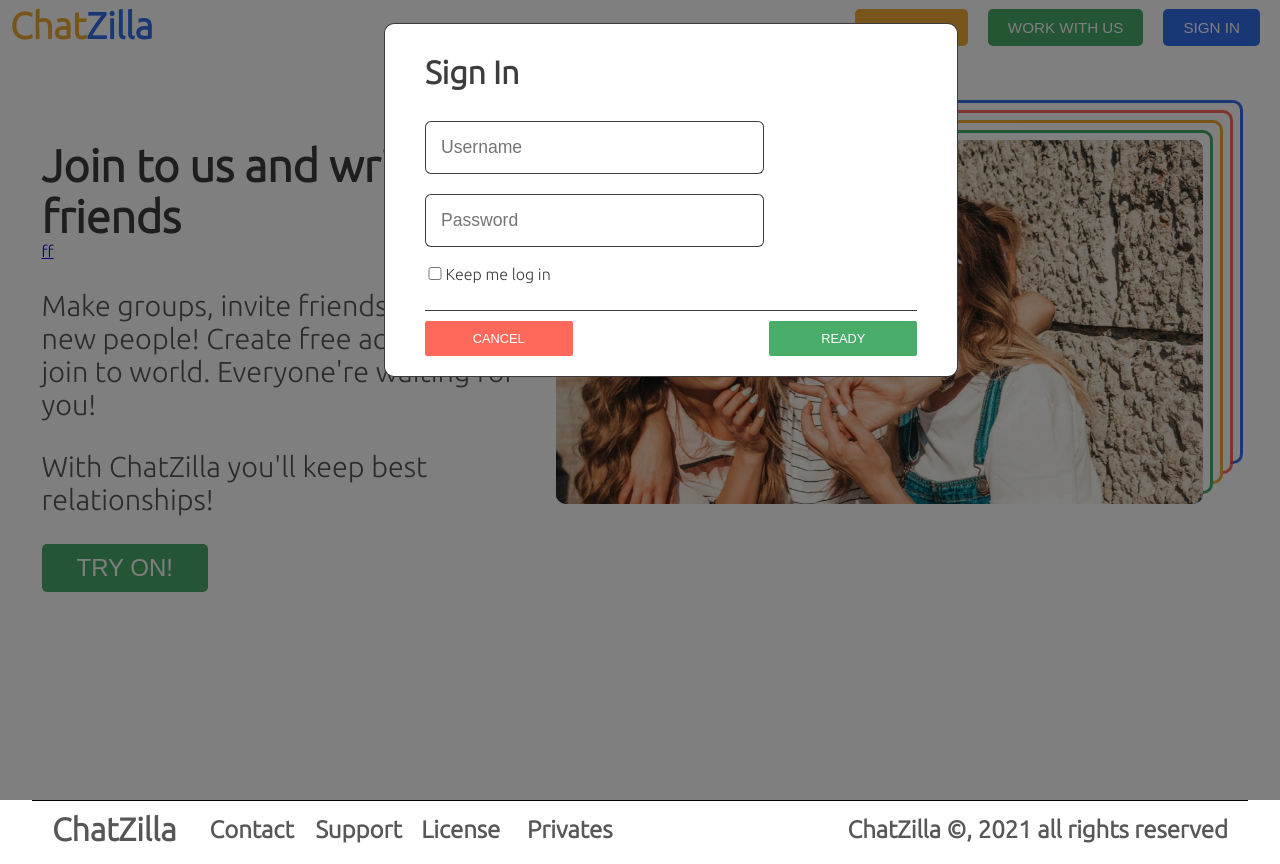
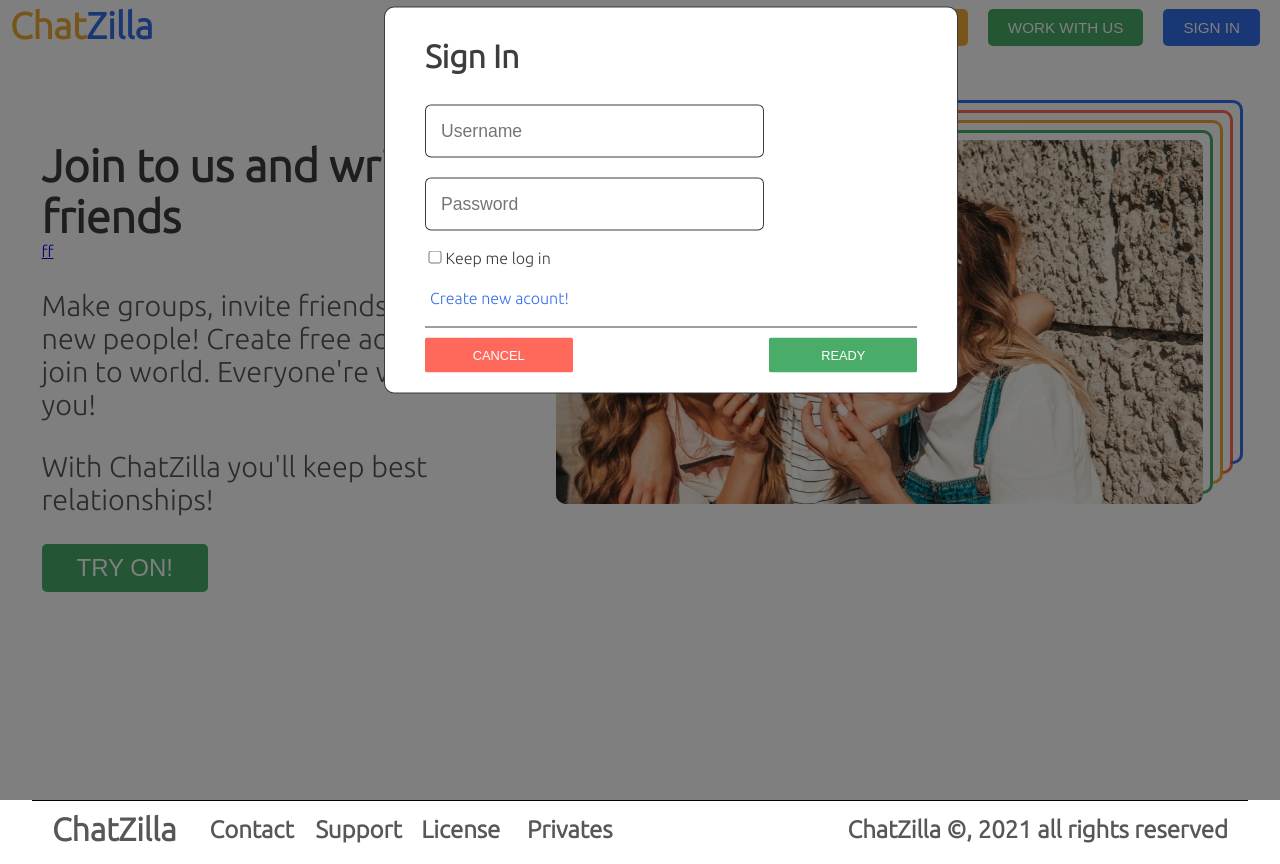
Before and after one commit to blazej-k/chat, a React app: page / in a window 1280 px wide. Both pictures are taken after a click on the button "SIGN IN". Built offline with nearby package versions, Linux system fonts and the light colour scheme; no server answers.

Commit message:
change modals structure and add signUp modal

```diff
--- a/src/components/home/Home.tsx
+++ b/src/components/home/Home.tsx
@@ -4,7 +4,7 @@ import '../../style/Home.scss'
 import { Link } from 'react-router-dom';
 import { motion } from "framer-motion"
 import HeaderAnimation from '../helpers/HeaderAnimation';
-import SignIn from './modals/SignIn';
+import Modal from './Modal'
 
 const Home: FC = () => {
 
@@ -44,7 +44,7 @@ const Home: FC = () => {
         }
     }
 
-    const handleButtonClick = (type: 'support' | 'work' | 'signin') => {
+    const handleButtonClick = (type: 'support' | 'work' | 'signin' | 'newuser') => {
         switch (type) {
             case 'support':
                 //to do
@@ -54,10 +54,18 @@ const Home: FC = () => {
                 //to do
                 console.log('work clicked')
                 break;
+            case 'newuser':
+                setShowSignUpModal(true)
+                break;
             default:
                 setShowSignInModal(true)
                 break;
         }
+    }
+
+    const redirectModal = () => {
+        setShowSignInModal(false)
+        setShowSignUpModal(true)
     }
 
     return (
@@ -78,14 +86,16 @@ const Home: FC = () => {
                         <div className="des">
                             <p>
                                 Make groups, invite friends and meet new people!
-                            Create free account and join to world. Everyone're waiting for you!</p>
+                                Create free account and join to world. Everyone're waiting for you!
+                            </p>
                             <p>
                                 With ChatZilla you'll keep best relationships!
-                        </p>
+                            </p>
                         </div>
                         <button
                             onMouseLeave={() => handleButtonHover(false)}
                             onMouseOver={() => handleButtonHover(true)}
+                            onClick={() => handleButtonClick('newuser')}
                             className={randomColors[2]}
                         >
                             try on!
@@ -101,7 +111,15 @@ const Home: FC = () => {
             </motion.div>
             {(showSignInModal || showSignUpModal) &&
                 <div className='modal'>
-                    {showSignInModal ? <SignIn isModalOpen={setShowSignInModal}/> : <h1>Second modal</h1>}
+                    {showSignInModal ? <Modal
+                        isModalOpen={setShowSignInModal}
+                        redirectModal={redirectModal}
+                        type='signin'
+                    /> :
+                    <Modal
+                        isModalOpen={setShowSignUpModal}
+                        type='signup'
+                    />}
                 </div>
             }
         </div>
--- /dev/null
+++ b/src/components/home/Modal.tsx
@@ -0,0 +1,66 @@
+import { FC, useEffect, useState } from "react";
+
+
+interface ModalProps {
+    isModalOpen: (value: false) => void,
+    type: 'signup' | 'signin'
+    redirectModal?: () => void
+}
+
+const Modal: FC<ModalProps> = ({ isModalOpen, redirectModal, type }) => {
+
+    const [showModal, setShowModal] = useState(true)
+
+    useEffect(() => {
+        document.addEventListener('click', (e) => {
+            const { className } = e.target as Element
+            if (className === 'modal-wrapper') {
+                closeModal()
+            }
+        })
+    }, [])
+
+    const closeModal = () => {
+        setShowModal(false)
+        setTimeout(() => isModalOpen(false), 300)
+    }
+
+    const redirectToSecondModal = () => {
+        if (redirectModal) {
+            setShowModal(false)
+            setTimeout(() => redirectModal(), 300)
+        }
+    }
+
+    return (
+        <div className='modal-wrapper' id={!showModal ? 'modal-wrapper-close' : ''}>
+            <div className="modal-box">
+                <div className='modal sign-in-modal' id={!showModal ? 'modal-close' : ''}>
+                    <h1>{type === 'signup' ? 'Create your new account' : 'Sign In'}</h1>
+                    <input type="text" placeholder='Username' /><br />
+                    <input type="password" placeholder='Password' /><br />
+                    {type === 'signup' &&
+                        <div className="sex">
+                            <label>
+                                <input type="radio" name="sex" value='male' />Male
+                            </label>
+                            <label>
+                                <input type="radio" name="sex" value='female' />Female
+                            </label>
+                        </div>
+                    }
+                    <input type="checkbox" name="keep-login" id="keepl-login" />Keep me log in<br />
+                    {type === 'signin' && <span className='redirect' onClick={redirectToSecondModal}>Create new acount!</span>}
+                    <div className="buttons-wrapper">
+                        <div className="buttons">
+                            <button onClick={closeModal}>cancel</button>
+                            <button>ready</button>
+                        </div>
+                    </div>
+                </div>
+            </div>
+        </div>
+    );
+}
+
+export default Modal;
--- a/src/components/home/modals/SignIn.tsx
+++ /dev/null
@@ -1,46 +0,0 @@
-import { FC, useEffect, useState } from "react";
-
-interface SignInProps {
-    isModalOpen: (value: false) => void
-}
-
-
-const SignIn: FC<SignInProps> = ({ isModalOpen }) => {
-
-    const [showModal, setShowModal] = useState(true)
-
-    useEffect(() => {
-        document.addEventListener('click', (e) => {
-            const { className } = e.target as Element
-            if (className === 'modal-wrapper') {
-                closeModal()
-            }
-        })
-    }, [])
-
-    const closeModal = () => {
-        setShowModal(false)
-        setTimeout(() => isModalOpen(false), 300)
-    }
-
-    return (
-        <div className='modal-wrapper' id={!showModal ? 'modal-wrapper-close' : ''}>
-            <div className="modal-box">
-                <div className='modal' id={!showModal ? 'modal-close' : ''}>
-                    <h1>Sign In</h1>
-                    <input type="text" placeholder='Username' /><br />
-                    <input type="password" placeholder='Password' /><br />
-                    <input type="checkbox" name="keep-login" id="keepl-login" />Keep me log in
-                <div className="buttons-wrapper">
-                        <div className="buttons">
-                            <button onClick={closeModal}>cancel</button>
-                            <button>ready</button>
-                        </div>
-                    </div>
-                </div>
-            </div>
-        </div>
-    );
-}
-
-export default SignIn;
--- a/src/style/Modals.scss
+++ b/src/style/Modals.scss
@@ -6,7 +6,7 @@
     top: 0;
     position: fixed;
     background-color: rgba(0, 0, 0, 0.5);
-    animation: backgroundShadow .3s;
+    animation: backgroundShadow 0.3s;
     z-index: 1;
     height: 100vh;
     margin: 0;
@@ -41,6 +41,21 @@
                 &[type="checkbox"] {
                     width: 4%;
                 }
+            }
+            .sex {
+                margin-bottom: 10px;
+                label {
+                    input {
+                        width: 4%;
+                    }
+                }
+            }
+            .redirect{
+                padding: 15px 15px 0;
+                // margin-top: 20px;
+                display: inline-block;
+                color: $blue;
+                cursor: pointer;
             }
             .buttons-wrapper {
                 border-top: 0.5px solid $black;
@@ -78,9 +93,9 @@
 
 //when modal is closing
 #modal-wrapper-close {
-    animation: removeBackgroundShadow  .3s;
-    #modal-close{
-        animation: closeModal .3s;
+    animation: removeBackgroundShadow 0.3s;
+    #modal-close {
+        animation: closeModal 0.3s;
         opacity: 1;
     }
 }
```
